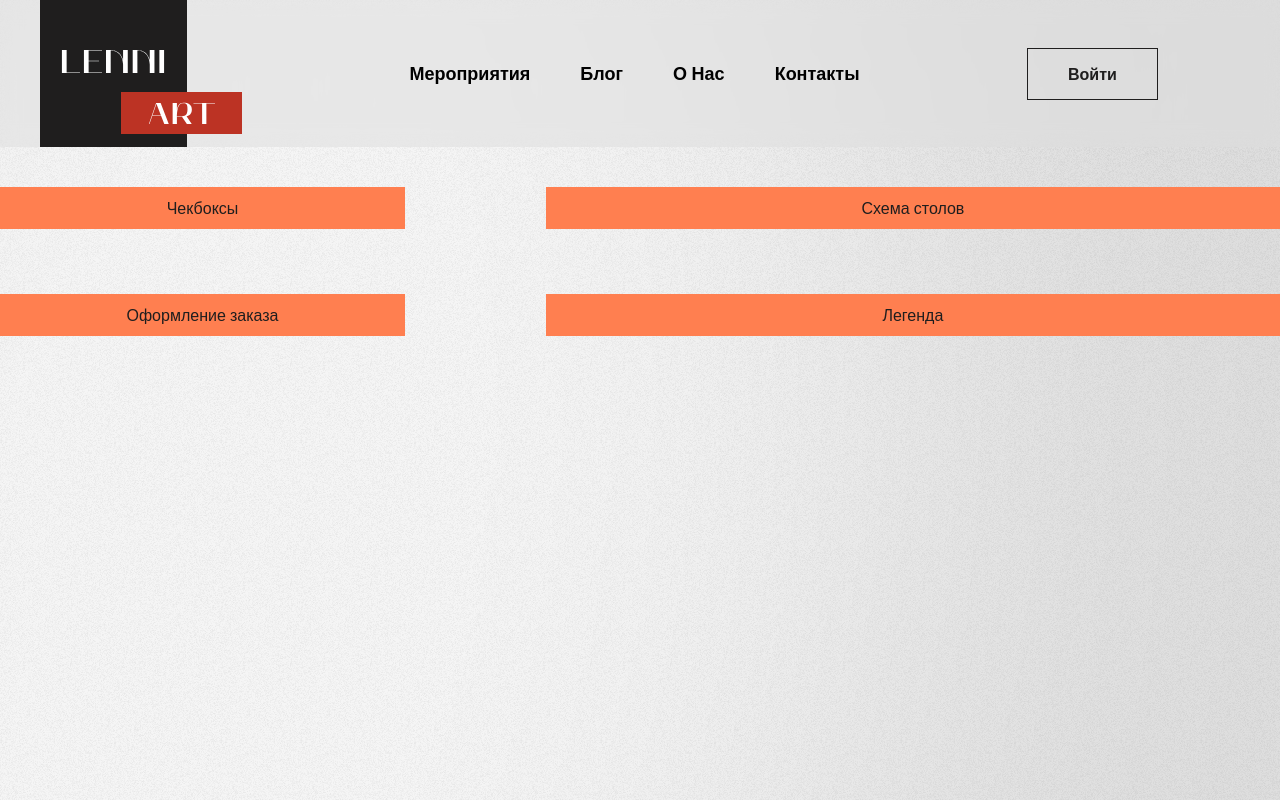
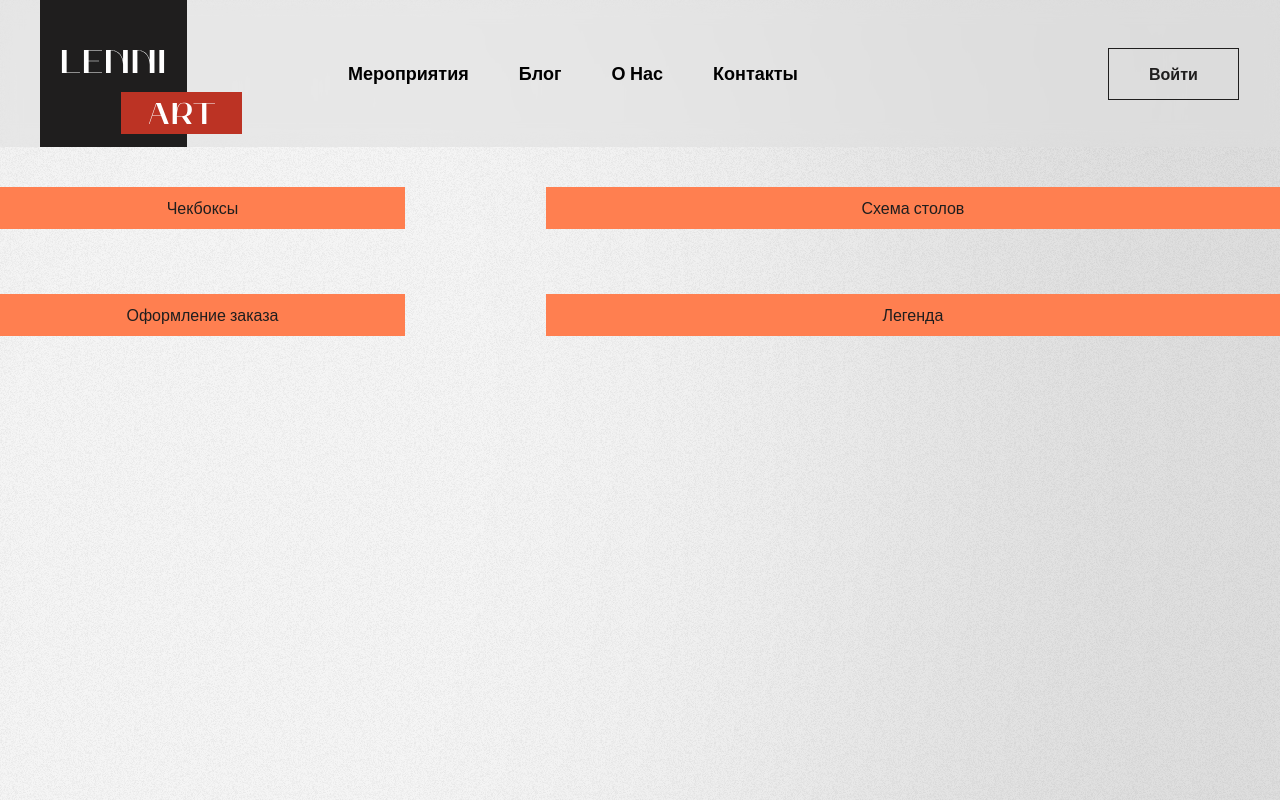
Before and after one commit to BlackJackNk/Lenni-Art-study-, a website: page src/html/event.html in a window 1280 px wide. Shown: the top 800 px of the page. Drawn offline with nearby package versions, Linux system fonts and the light colour scheme; files that its build step writes are made by us from their sources; files whose address does not match are found by name.

Commit message:
Исправил отступы в Head + косметические изменения

```diff
--- a/src/styles/blocks/event.less
+++ b/src/styles/blocks/event.less
@@ -1,3 +1,3 @@
 .event {
-    padding: 40px 0 150px;
+    padding: 40px 0 1000px;
   }
--- a/src/styles/blocks/main-header.less
+++ b/src/styles/blocks/main-header.less
@@ -16,6 +16,7 @@
 
   .main-header__title {
     margin: 0 0 70px;
+    max-width: -webkit-fill-available;
   }
 
   .main-header__text {
--- a/src/styles/blocks/page-header.less
+++ b/src/styles/blocks/page-header.less
@@ -47,7 +47,7 @@
         display: flex;
         align-items: baseline;
         margin: 0 auto;
-        /*margin-right: 230px;*/
+        margin-right: 285px;
       }
 
     &__nav-link {
@@ -69,6 +69,6 @@
         display: flex;
         justify-self: flex-end;
         align-items: center;
-        width: 213px;
+        width: 132px;
       }
 }
--- a/src/styles/global/common.less
+++ b/src/styles/global/common.less
@@ -9,7 +9,7 @@ body {
   flex-direction: column;
   min-height: 100vh;
   background-color: @gray;
-  background-image: url(/assets/images/noise.png), url(assets/images/bg.png);
+  background-image: url(/assets/images/noise.png), url(/assets/images/bg.png);
   background-position: 0 0, 0 0;
   background-size: auto, 100% auto;
   background-repeat: repeat, repeat-y;
```
Also changed, not shown: dist/styles/styles.css, dist/styles/styles.min.css.
